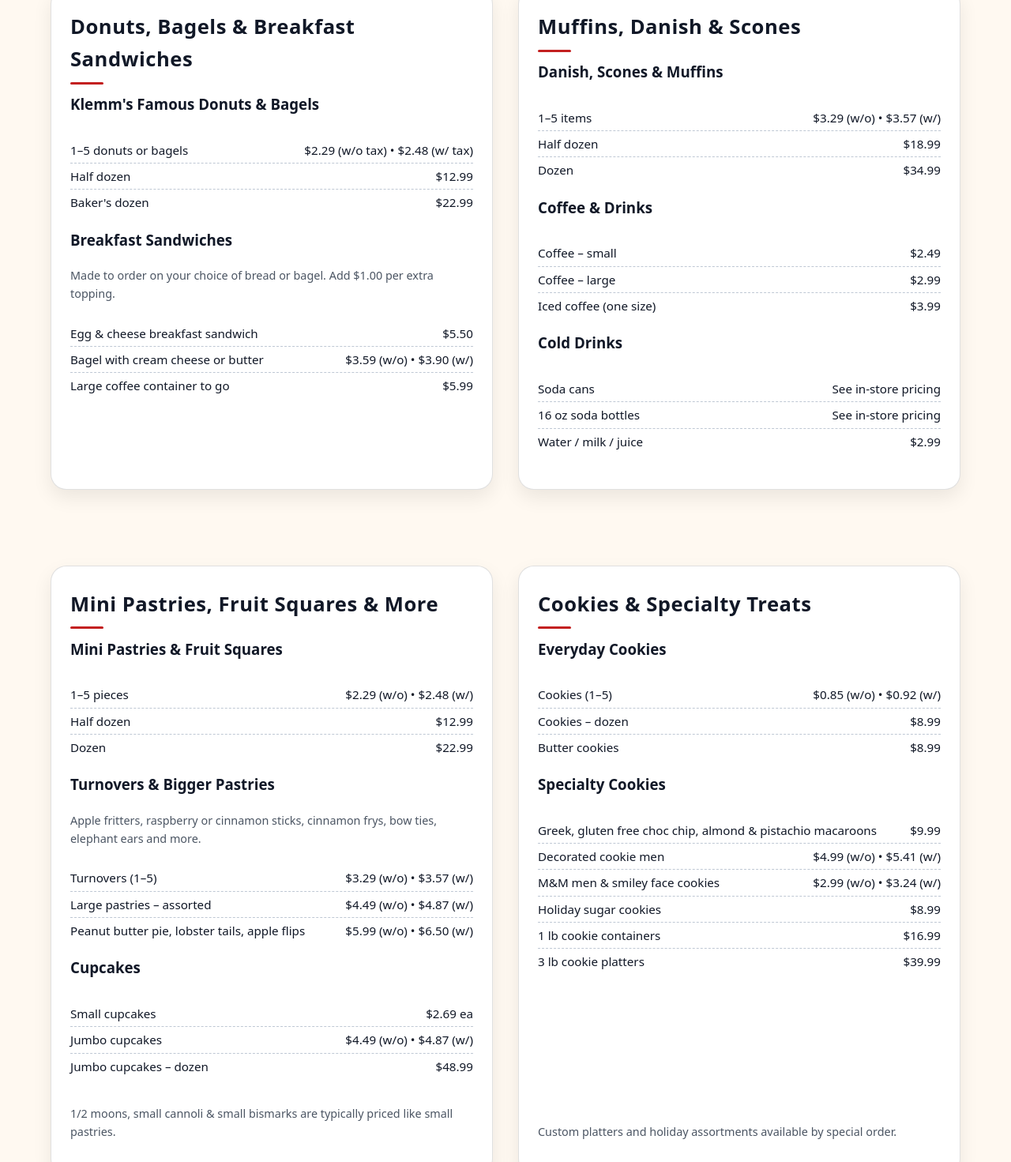
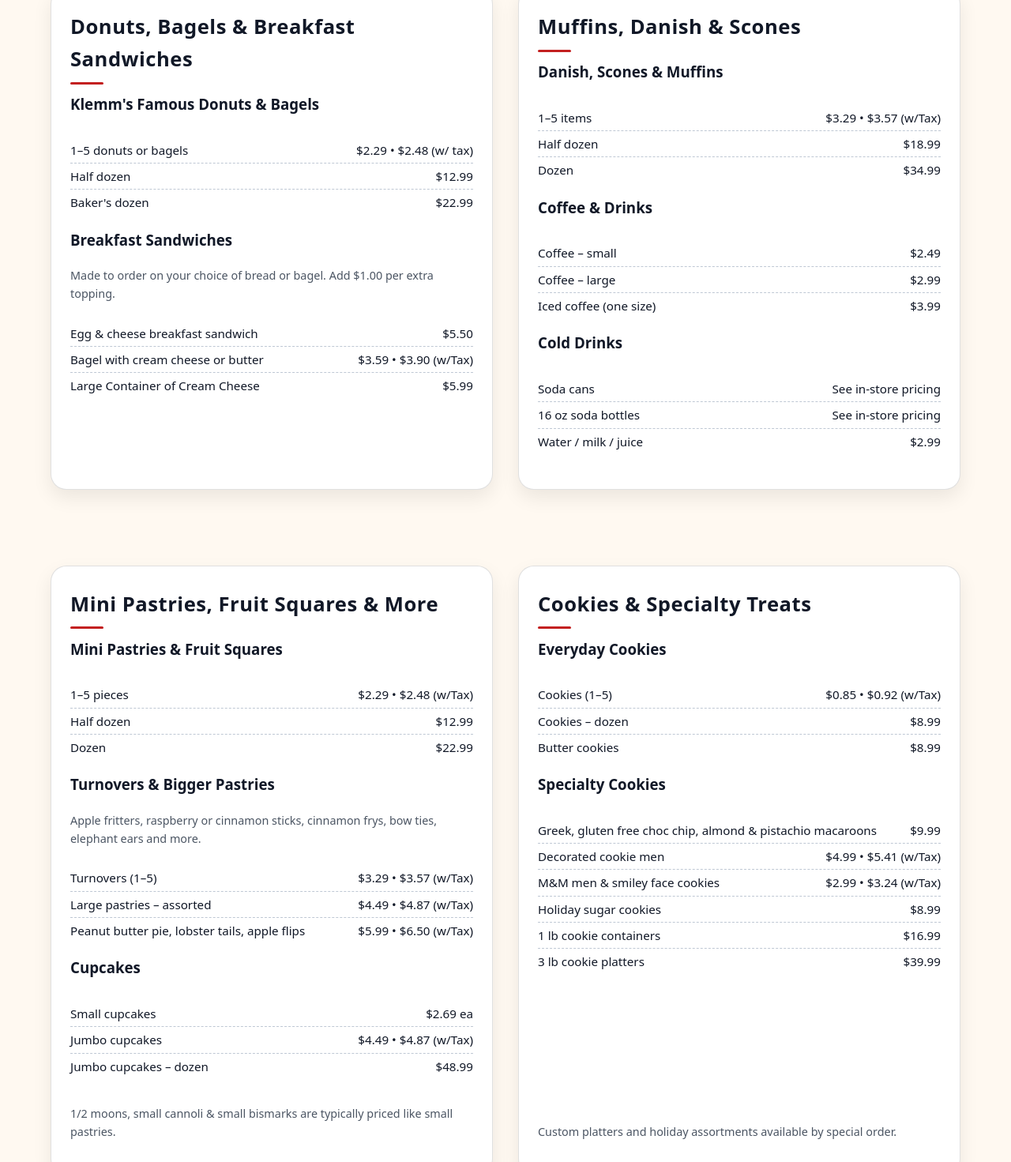
Before and after one commit to BlueCodeHydra/KlemmsTest, a plain HTML site: page menu.html in a window 1280 px wide. Shown: the part 304-1775 px from the top of the page at 79% size. Drawn offline with Linux system fonts and the light colour scheme.

Commit message:
Update w/Tax

```diff
--- a/menu.html
+++ b/menu.html
@@ -45,7 +45,7 @@
 
                     <h3>Klemm's Famous Donuts &amp; Bagels</h3>
                     <ul class="menu-list">
-                        <li><span>1–5 donuts or bagels</span><span>$2.29 (w/o tax) • $2.48 (w/ tax)</span></li>
+                        <li><span>1–5 donuts or bagels</span><span>$2.29 • $2.48 (w/ tax)</span></li>
                         <li><span>Half dozen</span><span>$12.99</span></li>
                         <li><span>Baker's dozen</span><span>$22.99</span></li>
                     </ul>
@@ -54,8 +54,8 @@
                     <p class="small">Made to order on your choice of bread or bagel. Add $1.00 per extra topping.</p>
                     <ul class="menu-list">
                         <li><span>Egg &amp; cheese breakfast sandwich</span><span>$5.50</span></li>
-                        <li><span>Bagel with cream cheese or butter</span><span>$3.59 (w/o) • $3.90 (w/)</span></li>
-                        <li><span>Large coffee container to go</span><span>$5.99</span></li>
+                        <li><span>Bagel with cream cheese or butter</span><span>$3.59 • $3.90 (w/Tax)</span></li>
+                        <li><span>Large Container of Cream Cheese</span><span>$5.99</span></li>
                     </ul>
                 </div>
 
@@ -64,7 +64,7 @@
 
                     <h3>Danish, Scones &amp; Muffins</h3>
                     <ul class="menu-list">
-                        <li><span>1–5 items</span><span>$3.29 (w/o) • $3.57 (w/)</span></li>
+                        <li><span>1–5 items</span><span>$3.29 • $3.57 (w/Tax)</span></li>
                         <li><span>Half dozen</span><span>$18.99</span></li>
                         <li><span>Dozen</span><span>$34.99</span></li>
                     </ul>
@@ -94,7 +94,7 @@
 
                     <h3>Mini Pastries &amp; Fruit Squares</h3>
                     <ul class="menu-list">
-                        <li><span>1–5 pieces</span><span>$2.29 (w/o) • $2.48 (w/)</span></li>
+                        <li><span>1–5 pieces</span><span>$2.29 • $2.48 (w/Tax)</span></li>
                         <li><span>Half dozen</span><span>$12.99</span></li>
                         <li><span>Dozen</span><span>$22.99</span></li>
                     </ul>
@@ -103,16 +103,16 @@
                     <p class="small">Apple fritters, raspberry or cinnamon sticks, cinnamon frys, bow ties, elephant
                         ears and more.</p>
                     <ul class="menu-list">
-                        <li><span>Turnovers (1–5)</span><span>$3.29 (w/o) • $3.57 (w/)</span></li>
-                        <li><span>Large pastries – assorted</span><span>$4.49 (w/o) • $4.87 (w/)</span></li>
-                        <li><span>Peanut butter pie, lobster tails, apple flips</span><span>$5.99 (w/o) • $6.50
-                                (w/)</span></li>
+                        <li><span>Turnovers (1–5)</span><span>$3.29 • $3.57 (w/Tax)</span></li>
+                        <li><span>Large pastries – assorted</span><span>$4.49 • $4.87 (w/Tax)</span></li>
+                        <li><span>Peanut butter pie, lobster tails, apple flips</span><span>$5.99 • $6.50
+                                (w/Tax)</span></li>
                     </ul>
 
                     <h3>Cupcakes</h3>
                     <ul class="menu-list">
                         <li><span>Small cupcakes</span><span>$2.69&nbsp;ea</span></li>
-                        <li><span>Jumbo cupcakes</span><span>$4.49 (w/o) • $4.87 (w/)</span></li>
+                        <li><span>Jumbo cupcakes</span><span>$4.49 • $4.87 (w/Tax)</span></li>
                         <li><span>Jumbo cupcakes – dozen</span><span>$48.99</span></li>
                     </ul>
 
@@ -125,7 +125,7 @@
 
                     <h3>Everyday Cookies</h3>
                     <ul class="menu-list">
-                        <li><span>Cookies (1–5)</span><span>$0.85 (w/o) • $0.92 (w/)</span></li>
+                        <li><span>Cookies (1–5)</span><span>$0.85 • $0.92 (w/Tax)</span></li>
                         <li><span>Cookies – dozen</span><span>$8.99</span></li>
                         <li><span>Butter cookies</span><span>$8.99</span></li>
                     </ul>
@@ -134,8 +134,8 @@
                     <ul class="menu-list">
                         <li><span>Greek, gluten free choc chip, almond &amp; pistachio
                                 macaroons</span><span>$9.99</span></li>
-                        <li><span>Decorated cookie men</span><span>$4.99 (w/o) • $5.41 (w/)</span></li>
-                        <li><span>M&amp;M men &amp; smiley face cookies</span><span>$2.99 (w/o) • $3.24 (w/)</span></li>
+                        <li><span>Decorated cookie men</span><span>$4.99 • $5.41 (w/Tax)</span></li>
+                        <li><span>M&amp;M men &amp; smiley face cookies</span><span>$2.99 • $3.24 (w/Tax)</span></li>
                         <li><span>Holiday sugar cookies</span><span>$8.99</span></li>
                         <li><span>1 lb cookie containers</span><span>$16.99</span></li>
                         <li><span>3 lb cookie platters</span><span>$39.99</span></li>
@@ -167,7 +167,7 @@
 
                     <h3>Pizza</h3>
                     <ul class="menu-list">
-                        <li><span>Slice</span><span>$2.99 (w/o) • $3.24 (w/)</span></li>
+                        <li><span>Slice</span><span>$2.99 • $3.24 (w/Tax)</span></li>
                         <li><span>Full sheet pizza</span><span>$59.99</span></li>
                         <li><span>Additional pizza toppings</span><span>+$10.00 per topping</span></li>
                     </ul>
```
